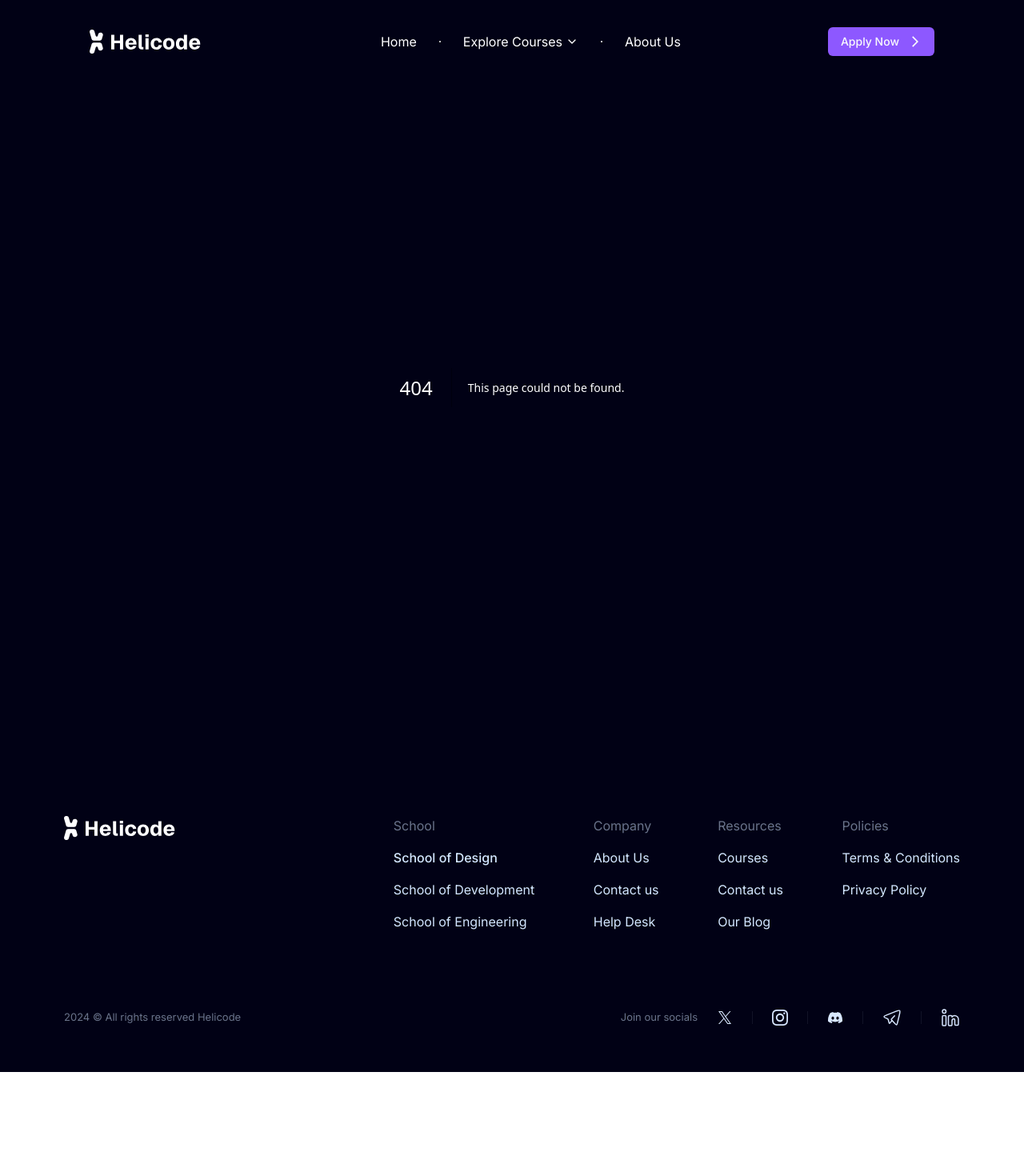
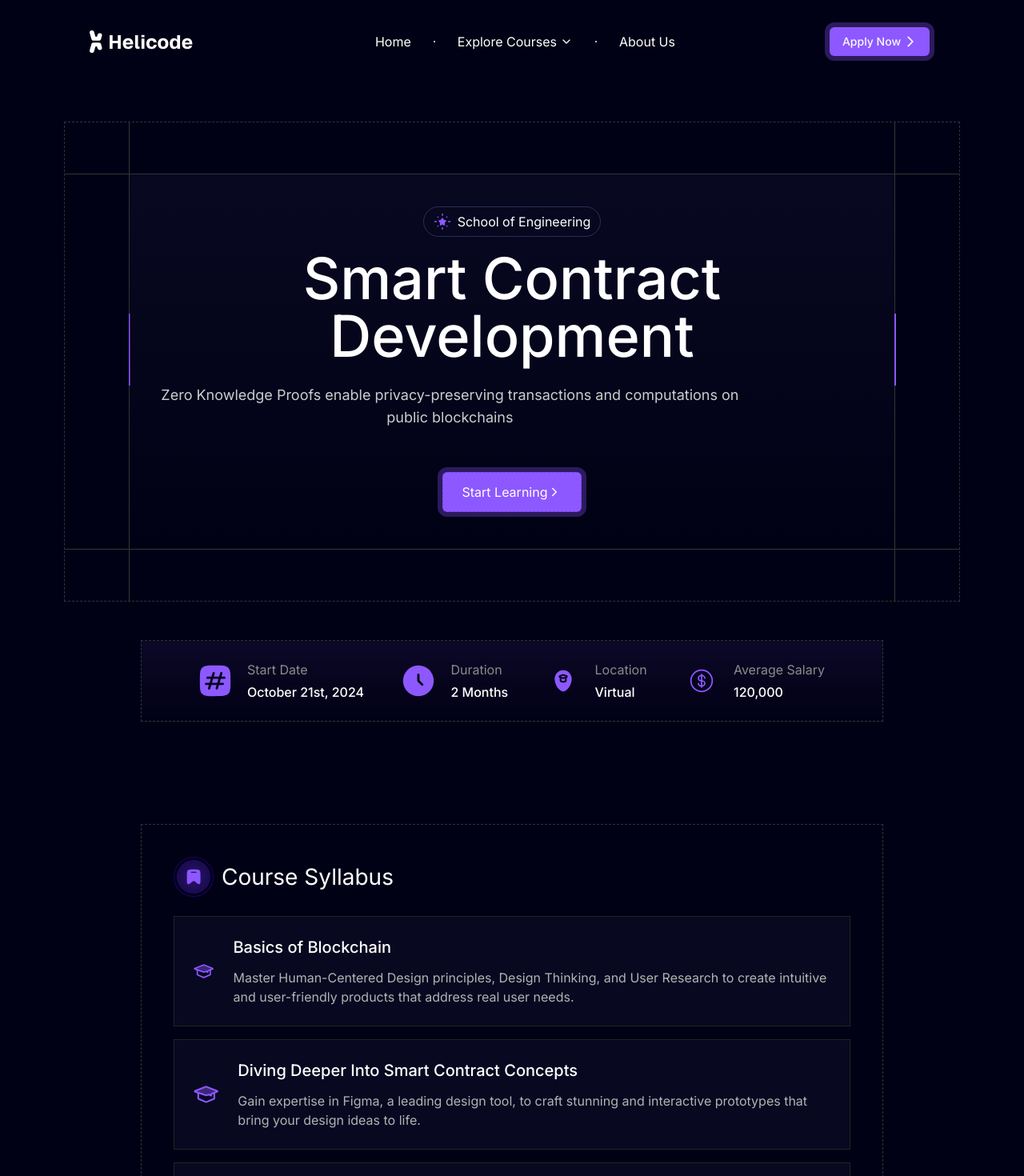
Before and after one commit to Marvelousy20/Helicode, a Next.js app: page /smart-contract-development in a window 1280 px wide. Before the commit this address had no page. Shown: the top 1470 px of the page at 80% size. Before the commit the page ends 1340 px from the top, so only its background shows below. Built offline with nearby package versions, Linux system fonts and the light colour scheme.

Commit message:
made little changes

```diff
--- a/src/app/smart-contract-auditing/page.tsx
+++ b/src/app/smart-contract-development/page.tsx
@@ -100,7 +100,7 @@
             </div>
             <div className="px-4">
               <h1 className=" text-[1.9rem] font-medium lg:text-7xl pt-3 lg:pt-4">
-                Smart Contract Auditing
+                Smart Contract Development
               </h1>
               <p className=" text-white opacity-80 mt-6 max-w-3xl lg:text-lg">
                 Zero Knowledge Proofs enable privacy-preserving transactions and
--- a/src/components/Footer/index.tsx
+++ b/src/components/Footer/index.tsx
@@ -3,10 +3,10 @@
 
 const Footer = () => {
   return (
-    <section className="flex flex-col gap-24 md:justify-between py-14 border-[#242424] mt-10 md:mt-20">
+    <section className="flex flex-col gap-24 md:justify-between py-14 border-[#242424] mt-10 md:mt-20 max-w-7xl mx-auto">
       <div className="flex flex-col md:flex-row md:justify-between gap-y-10">
         <div>
-          <Image src="/logo.svg" alt="logo" width={140} height={32} />
+          <Image src="/logo.svg" alt="logo" width={130} height={32} />
           {/* <p className="text-[#AEB0AF] text-base mt-4 max-w-[397px]">
           Training the next billion Africans in advanced tech skills.
         </p> */}
@@ -15,15 +15,21 @@
         <div className="flex flex-col gap-10 md:flex-row md:gap-[4.6rem]">
           <div>
             <ul className="flex flex-col gap-4 text-[#D4E8FF]">
-              <li className="text-[#D4E8FF80]">School</li>
+              <li className="text-[#D4E8FF80]">Featured Courses</li>
               <li className="font-medium">
-                <Link href="/">School of Design</Link>
+                <Link href="/">Blockchain Cybersecurity</Link>
               </li>
               <li>
-                <Link href="/">School of Development</Link>
+                <Link href="/">Smart Contract Development</Link>
               </li>
               <li>
-                <Link href="">School of Engineering</Link>
+                <Link href="/">Web3 Product Design</Link>
+              </li>
+              <li>
+                <Link href="/">Web3 Technical Writing</Link>
+              </li>
+              <li>
+                <Link href="/">Web3 Marketing</Link>
               </li>
             </ul>
           </div>
@@ -37,9 +43,6 @@
               <li>
                 <Link href="">Contact us</Link>
               </li>
-              <li>
-                <Link href="">Help Desk</Link>
-              </li>
             </ul>
           </div>
 
@@ -47,13 +50,10 @@
             <ul className="flex flex-col gap-4 text-[#D4E8FF]">
               <li className="text-[#D4E8FF80]">Resources</li>
               <li>
-                <Link href="/">Courses</Link>
+                <Link href="/">Blog</Link>
               </li>
               <li>
-                <Link href="">Contact us</Link>
-              </li>
-              <li>
-                <Link href="">Our Blog</Link>
+                <Link href="">FAQ</Link>
               </li>
             </ul>
           </div>
--- a/src/components/Hero/index.tsx
+++ b/src/components/Hero/index.tsx
@@ -1,13 +1,14 @@
 import { Button } from "../ui/button";
 import { MdArrowForwardIos } from "react-icons/md";
 import Image from "next/image";
+import Link from "next/link";
 
 const Hero = () => {
   return (
-    <section className="mt-4 lg:py-[6.5rem] text-center border border-[#3B00BA] border-opacity-40 px-6 py-10 lg:px-0 bg-hero-gradient rounded-[40px]">
+    <section className="max-w-[90rem] max-w7xl mx-auto mt-8 lg:mt-12 lg:py-[5rem] text-center border border-[#3B00BA] border-opacity-40 px-6 py-10 lg:px-[7.2rem] bg-hero-gradient rounded-[40px]">
       <div className="max-w-[62rem] mx-auto">
         {/* <h4 className=""> */}
-        <div className="w-full rounded-gradient-border px-3 py-1.5 gap-2.5 text-sm flex items-center justify-center max-w-[18rem] mx-auto">
+        <div className="w-full rounded-gradient-border px-3 py-1.5 gap-2.5 text-sm flex items-center justify-center max-w-[16rem] mx-auto">
           <Image src="/star.svg" alt="star" width={14} height={14} />A School
           made for the Future
         </div>
@@ -17,10 +18,22 @@
           Develop the Skills to Land a Job in Web3
         </h1>
 
-        <h3 className="text-lg mt-4 opacity-80">
+        <h3 className="text-lg mt-8 opacity-80">
           Kickstart your Web3 career and build real world projects, guided by
           industry experts.
         </h3>
+
+        <div className="mt-[2rem]">
+          <Link
+            href="https://tally.so/r/mZd1Za"
+            target="_blank"
+            className="bg-[#8D58FF4D] rounded-[12px] inline-flex items-center p-1.5"
+          >
+            <Button className="py-3">
+              Apply Now <MdArrowForwardIos size={16} className="ml-1" />
+            </Button>
+          </Link>
+        </div>
       </div>
     </section>
   );
--- a/src/components/Journey/index.tsx
+++ b/src/components/Journey/index.tsx
@@ -19,9 +19,9 @@
           </h4>
         </div>
 
-        <div className="grid grid-cols-1 md:grid-cols-2 gap-6 mt-8 lg:mt-16 text-start">
+        <div className="grid grid-cols-1 md:grid-cols-2 gap-8 mt-8 lg:mt-16 text-start">
           {/* <MovingBorderWrapper> */}
-          <div className="border border-[#232323] px-5 py-6 lg:p-9 backdrop-blur-xl rounded-[10px]">
+          <div className="border border-[#232323] bg-[#080821] px-5 py-6 lg:p-9 backdrop-blur-xl rounded-[10px]">
             <Image
               src="/knowledge.svg"
               alt="knowledge"
@@ -38,7 +38,7 @@
           </div>
           {/* </MovingBorderWrapper> */}
 
-          <div className="border border-[#232323] px-5 py-6 lg:p-9 rounded-[10px]">
+          <div className="border border-[#232323] bg-[#080821] px-5 py-6 lg:p-9 rounded-[10px]">
             <Image
               src="/card.svg"
               alt="test"
@@ -54,7 +54,7 @@
             </p>
           </div>
 
-          <div className="border border-[#232323] px-5 py-6 lg:p-9 rounded-[10px]">
+          <div className="border border-[#232323] bg-[#080821] px-5 py-6 lg:p-9 rounded-[10px]">
             <Image src="/quest.svg" alt="knowledge" width={147} height={200} />
 
             <h3 className="mt-10 font-bold text-2xl">Mentorship</h3>
@@ -64,7 +64,7 @@
             </p>
           </div>
 
-          <div className="border border-[#232323] px-5 py-6 lg:p-9 rounded-[10px]">
+          <div className="border border-[#232323] bg-[#080821] px-5 py-6 lg:p-9 rounded-[10px]">
             <Image src="/badge.svg" alt="knowledge" width={200} height={200} />
 
             <h3 className="mt-10 font-bold text-2xl">Job Placement</h3>
--- a/src/components/Navbar/index.tsx
+++ b/src/components/Navbar/index.tsx
@@ -8,12 +8,15 @@
 import { MdArrowForwardIos } from "react-icons/md";
 
 const courses = [
-  { id: 1, href: "zero-knowledge-proofs", name: "Zero Knowledge Proofs" },
-  { id: 2, href: "blockchain-cybersecurity", name: "Blockchain Cybersecurity" },
+  { id: 1, href: "blockchain-cybersecurity", name: "Blockchain Cybersecurity" },
+  {
+    id: 2,
+    href: "smart-contract-development",
+    name: "Smart Contract Development",
+  },
   { id: 3, href: "product-design", name: "Web3 Product Design" },
-  { id: 4, href: "smart-contract-auditing", name: "Smart Contract Auditing" },
+  { id: 4, href: "technical-writing", name: "Web3 Technical Writing" },
   { id: 5, href: "marketing", name: "Web3 Marketing" },
-  { id: 6, href: "technical-writing", name: "Web3 Technical Writing" },
 ];
 
 const Navbar = () => {
@@ -55,7 +58,7 @@
         <div className="flex items-center justify-between h-16">
           <div className="flex items-center">
             <Link href="/" className="text-xl font-bold">
-              <Image src="/logo.svg" alt="logo" width={140} height={32} />
+              <Image src="/logo.svg" alt="logo" width={130} height={32} />
             </Link>
           </div>
           <div className="hidden md:block">
@@ -73,7 +76,7 @@
                 <button
                   ref={buttonRef}
                   onClick={toggleDropdown}
-                  className="hover:bg-slate-900 px-3 py-2 rounded-md focus:outline-none focus:ring-1 focus:ring-offset-1focus:ring-offset-gray-800 focus:ring-slate-900 inline-flex items-center"
+                  className="hover:bg-slate-900 px-3 py-2 rounded-md focus:outline-none focus:ring-1focus:ring-offset-1focus:ring-offset-gray-800 focus:ring-slate-900 inline-flex items-center"
                 >
                   Explore Courses
                   {showDropdown ? (
@@ -98,7 +101,7 @@
                           key={course.id}
                           // href={course.href}
                           href="/"
-                          className="block px-4 py2 py-4 text-[0.9rem] text-white hover:bg-slate-900"
+                          className="block px-4 py2 py-4 text-[0.9rem] textwhite text-gray-600 cursor-not-allowed hover:bg-slate-900"
                           role="menuitem"
                           onClick={() => setShowDropdown(false)}
                         >
@@ -138,10 +141,11 @@
           <div className="hidden md:flex">
             <Link
               href="https://tally.so/r/mZd1Za"
-              className="flex items-center"
+              target="_blank"
+              className="bg-[#8D58FF4D] rounded-[12px] inline-flex items-center p-1.5"
             >
-              <Button className="flex items-center gap-3">
-                Apply Now <MdArrowForwardIos size={16} className="" />
+              <Button className="py-3">
+                Apply Now <MdArrowForwardIos size={16} className="ml-1" />
               </Button>
             </Link>
           </div>
@@ -153,6 +157,10 @@
           <div className="px-2 pt-2 pb-3 space-y-1 sm:px-3">
             <Link
               href="/"
+              onClick={() => {
+                setIsOpen(false);
+                setShowMobileCourses(false);
+              }}
               className="block hover:bg-slate-950 px-3 py-2 rounded-md"
             >
               Home
@@ -176,7 +184,7 @@
                       key={course.id}
                       // href={course.href}
                       href="/"
-                      className="block px-3 py-2 rounded-md text-base font-medium text-gray-300 hover:text-white hover:bg-slate-950"
+                      className="block px-3 py-2 rounded-md text-base font-medium textgray-300 text-gray-600 hover:bg-slate-900"
                       onClick={() => {
                         setIsOpen(false);
                         setShowMobileCourses(false);
@@ -190,9 +198,23 @@
             </div>
             <Link
               href="/about"
+              onClick={() => {
+                setIsOpen(false);
+                setShowMobileCourses(false);
+              }}
               className="block hover:bg-slate-950 px-3 py-2 rounded-md"
             >
               About Us
+            </Link>
+
+            <Link
+              href="https://tally.so/r/mZd1Za"
+              target="_blank"
+              className="bg-[#8D58FF4D] rounded-[12px] inline-flex items-center p-1.5"
+            >
+              <Button className="py-3">
+                Apply Now <MdArrowForwardIos size={16} className="ml-1" />
+              </Button>
             </Link>
           </div>
         </div>
--- a/src/components/Part/index.tsx
+++ b/src/components/Part/index.tsx
@@ -1,6 +1,6 @@
 export default function Part() {
   return (
-    <div className="mt-20 lg:mt-[6.5rem] bg-part-gradient rounded-[16px] px-4 py-10 lg:p-20">
+    <div className="mt-20 lg:mt-[6.5rem] bg-part-gradient rounded-[16px] px-4 py10 lg:p-20 max-w-7xl mx-auto">
       <div className="flex flex-wrap md:flex-nowrap gap-y-7">
         <h1 className="text-2xl lg:text-3xl font-semibold w-full">
           Be a part of <br /> Something Big
--- a/src/components/WorkWithUs/index.tsx
+++ b/src/components/WorkWithUs/index.tsx
@@ -35,7 +35,7 @@
             <div className="mt-10">
               <div className="bg-[#8D58FF4D] rounded-[12px] inline-flex items-center p-1.5">
                 <Button className="">
-                  Learn More <MdArrowForwardIos size={16} className="ml-3" />
+                  Learn More <MdArrowForwardIos size={16} className="ml-1" />
                 </Button>
               </div>
             </div>
@@ -53,7 +53,7 @@
             <div className="mt-10">
               <div className="bg-[#8D58FF4D] rounded-[12px] inline-flex items-center p-1.5">
                 <Button className="">
-                  Learn More <MdArrowForwardIos size={16} className="ml-3" />
+                  Learn More <MdArrowForwardIos size={16} className="ml-1" />
                 </Button>
               </div>
             </div>
```
